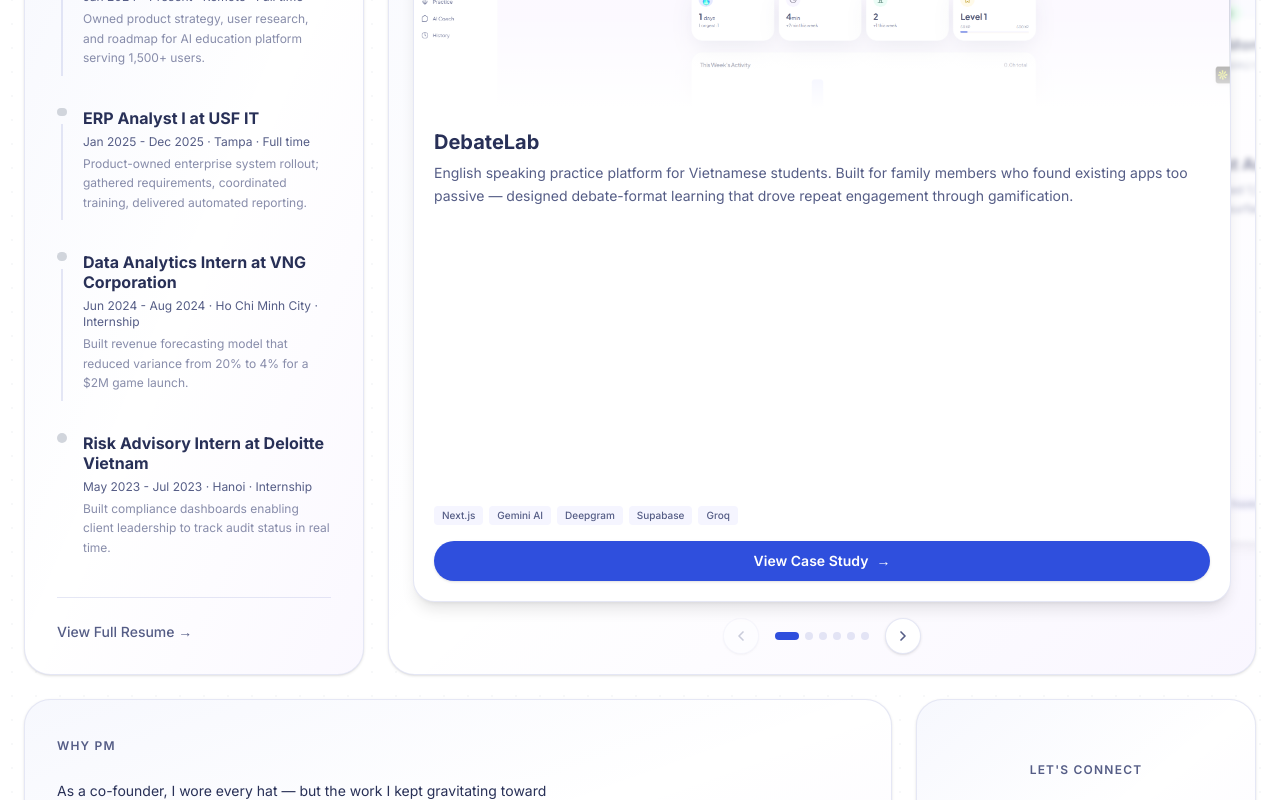
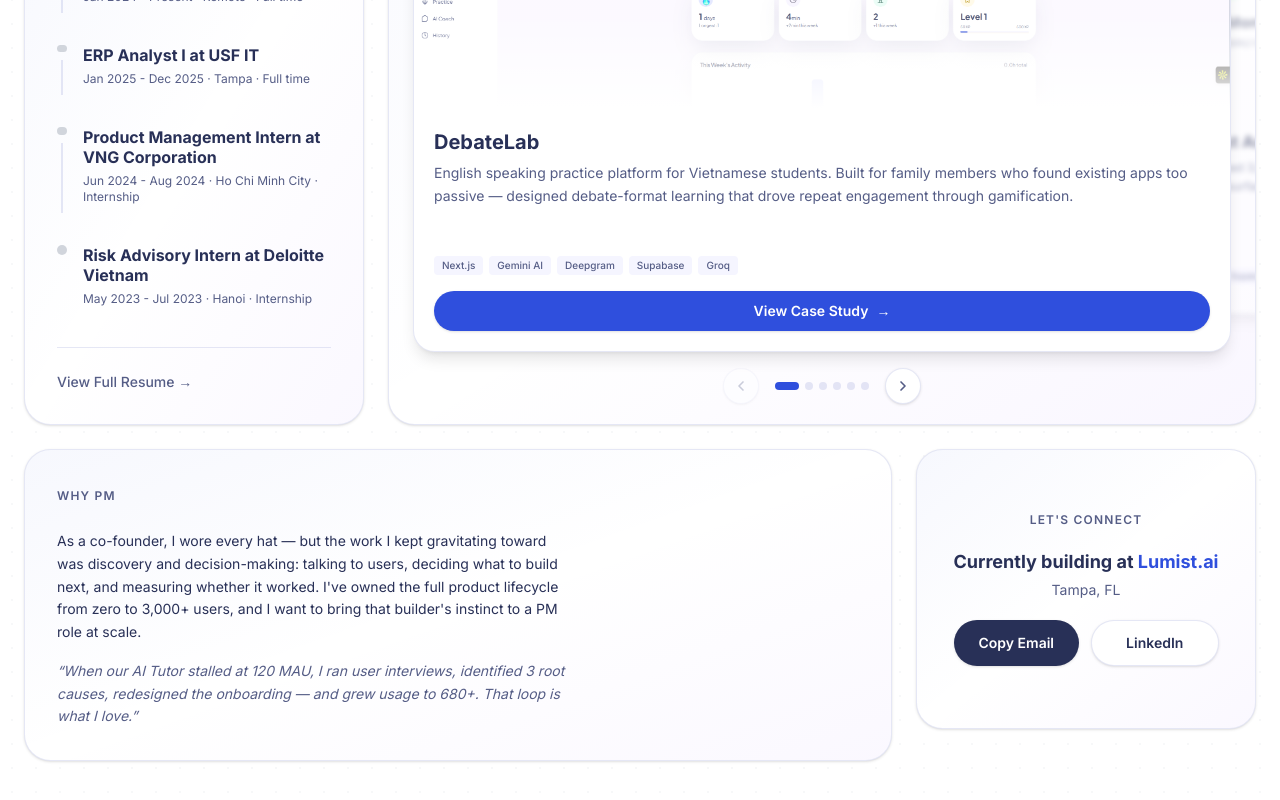
Before and after one commit to ndkn-code/jknguyen-portfolio, a Next.js app: page / in a window 1280 px wide. Shown: the part 900-1700 px from the top of the page. Built offline with nearby package versions, Linux system fonts and the light colour scheme.

Commit message:
Update resume and PM portfolio metrics

```diff
--- a/src/app/projects/ai-customer-support/hero.tsx
+++ b/src/app/projects/ai-customer-support/hero.tsx
@@ -46,7 +46,7 @@
           >
             A multi-platform RAG chatbot I built to handle support across Zalo
             and Discord, with intelligent sales funnel tracking, intent
-            classification, and a 7-trigger escalation system for 1,500+ users.
+            classification, and a 7-trigger escalation system for 3,000+ users.
           </motion.p>
 
           <motion.div
--- a/src/app/projects/ai-customer-support/problem.tsx
+++ b/src/app/projects/ai-customer-support/problem.tsx
@@ -18,7 +18,7 @@
   {
     icon: "🔧",
     title: "Manual Triage",
-    description: "Team manually routing every message at 1,500+ users.",
+    description: "Team manually routing every message at 3,000+ users.",
   },
   {
     icon: "📉",
@@ -43,7 +43,7 @@
               Our support team was drowning.
             </h2>
             <p className="text-xl text-muted-foreground leading-relaxed">
-              With 1,500+ users across two platforms, every message was manually
+              With 3,000+ users across two platforms, every message was manually
               read, categorized, and routed. High-value sales leads got the same
               treatment as simple FAQ questions. We needed a system that could
               think, not just respond.
--- a/src/app/projects/lumist-analytics/hero.tsx
+++ b/src/app/projects/lumist-analytics/hero.tsx
@@ -60,7 +60,7 @@
           >
             A full-stack analytics platform I built to drive data-informed
             decisions for our SAT prep startup, tracking engagement, retention,
-            conversions, and feature adoption across 1,500+ users.
+            conversions, and feature adoption across 3,000+ users.
           </motion.p>
 
           <motion.div
--- a/src/app/projects/lumist-analytics/problem.tsx
+++ b/src/app/projects/lumist-analytics/problem.tsx
@@ -49,7 +49,7 @@
           <div className="lg:col-span-8">
             <FadeRight>
               <p className="text-xl text-muted-foreground leading-relaxed mb-12">
-                Our SAT prep startup was flying blind. We had 1,500+ users but
+                Our SAT prep startup was flying blind. We had 3,000+ users but
                 zero visibility into what was working. Product roadmap decisions
                 were based on anecdotes and assumptions, not data. We were a
                 lean startup that couldn&apos;t validate a single hypothesis.
--- a/src/components/home/experience-projects.tsx
+++ b/src/components/home/experience-projects.tsx
@@ -10,25 +10,25 @@
   {
     title: "Co-Founder at Lumist.ai",
     period: "Jan 2024 - Present · Remote · Full time",
-    description: "Owned product strategy, user research, and roadmap for AI education platform serving 1,500+ users.",
+    description: "",
     active: true,
   },
   {
     title: "ERP Analyst I at USF IT",
     period: "Jan 2025 - Dec 2025 · Tampa · Full time",
-    description: "Product-owned enterprise system rollout; gathered requirements, coordinated training, delivered automated reporting.",
+    description: "",
     active: false,
   },
   {
-    title: "Data Analytics Intern at VNG Corporation",
+    title: "Product Management Intern at VNG Corporation",
     period: "Jun 2024 - Aug 2024 · Ho Chi Minh City · Internship",
-    description: "Built revenue forecasting model that reduced variance from 20% to 4% for a $2M game launch.",
+    description: "",
     active: false,
   },
   {
     title: "Risk Advisory Intern at Deloitte Vietnam",
     period: "May 2023 - Jul 2023 · Hanoi · Internship",
-    description: "Built compliance dashboards enabling client leadership to track audit status in real time.",
+    description: "",
     active: false,
   },
 ];
@@ -63,7 +63,7 @@
       "bg-green-100 text-green-700 dark:bg-green-900/30 dark:text-green-400",
     title: "Lumist Analytics Dashboard",
     description:
-      "Lumist had 1,500+ users but no visibility into behavior. Built a dashboard tracking DAU, retention, and funnels that directly surfaced the AI Tutor adoption problem.",
+      "Lumist had 3,000+ users but no visibility into behavior. Built a dashboard tracking DAU, retention, and funnels that directly surfaced the AI Tutor adoption problem.",
     tech: ["React", "Supabase", "Recharts", "TypeScript"],
     image: "/images/lumist-analytics-hero.svg",
   },
@@ -74,7 +74,7 @@
       "bg-indigo-100 text-indigo-700 dark:bg-indigo-900/30 dark:text-indigo-400",
     title: "AI Customer Support System",
     description:
-      "Support messages were overwhelming a 2-person team at 1,500+ users. Deployed a chatbot that auto-resolves common queries and escalates edge cases to humans.",
+      "Support messages were overwhelming a 2-person team at 3,000+ users. Deployed a chatbot that auto-resolves common queries and escalates edge cases to humans.",
     tech: ["n8n", "Gemini AI", "Supabase Vector", "Zalo API"],
     image: "/images/ai-conversation-message.png",
   },
--- a/src/components/home/hero.tsx
+++ b/src/components/home/hero.tsx
@@ -59,7 +59,7 @@
       >
         Product-minded builder turning 0-to-1 startup experience into a PM
         career. I&apos;ve owned the full product lifecycle, from user research
-        and roadmap prioritization to shipping an MVP that reached 1,500+
+        and roadmap prioritization to shipping an MVP that reached 3,000+
         users across Vietnam.
       </motion.p>
 
--- a/src/components/home/process-location.tsx
+++ b/src/components/home/process-location.tsx
@@ -29,13 +29,13 @@
                 gravitating toward was discovery and decision-making: talking to
                 users, deciding what to build next, and measuring whether it
                 worked. I&apos;ve owned the full product lifecycle from zero to
-                1,500+ users, and I want to bring that builder&apos;s instinct
+                3,000+ users, and I want to bring that builder&apos;s instinct
                 to a PM role at scale.
               </p>
               <p className="text-sm text-muted-foreground leading-relaxed max-w-lg italic">
-                &ldquo;When our AI Tutor stalled at 24 DAU, I ran user
+                &ldquo;When our AI Tutor stalled at 120 MAU, I ran user
                 interviews, identified 3 root causes, redesigned the onboarding
-                &mdash; and grew usage to 150+. That loop is what I
+                &mdash; and grew usage to 680+. That loop is what I
                 love.&rdquo;
               </p>
             </div>
```
Also changed, not shown: 2 other files (tests, documents, lock files or other folders).
